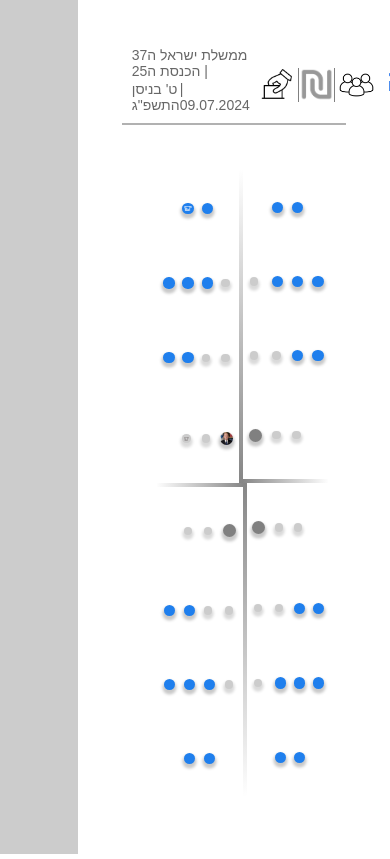
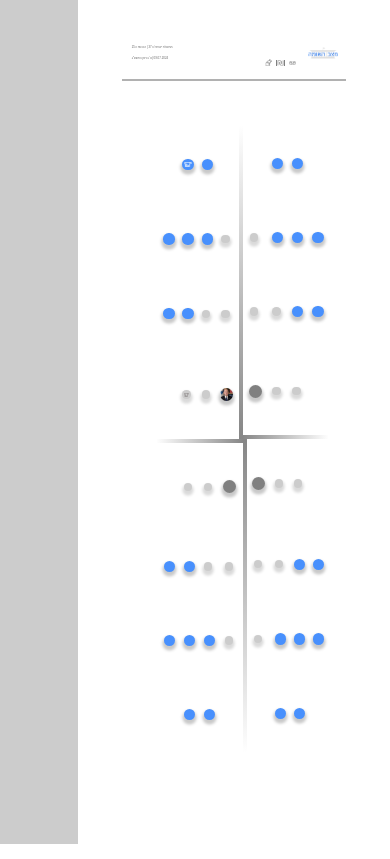
Before and after one commit to TheBlueBear02/StateOfTheNation, a Flask app: page / in a window 390 px wide; the page is wider, and only the part inside the window is pictured. Run offline with Flask 3, Linux system fonts and the light colour scheme; lists and menus that the app fills with data are empty.

Commit message:
responsive header

```diff
--- a/static/base_style.css
+++ b/static/base_style.css
@@ -1,4 +1,9 @@
+html {
+  touch-action: manipulation;
+  zoom: 100%;
+}
 body {
+
     font-family: Arial, sans-serif;
     background-color: #fff;
     margin: 0;
--- a/static/header_style.css
+++ b/static/header_style.css
@@ -1,17 +1,28 @@
+html {
+    touch-action: manipulation;
+    zoom: 100%;
+}
 .header_table{
     width: 100%;
     height: 5vh;
     padding: 0;
     margin-top: 2vh;
+    max-height: 5vh;
 }
 .header_info{
     color: rgb(103, 103, 103);
     padding: 0px;
-    font-size: 14px;
+    font-size: 0.75vw;
     margin: 0;
     font-weight:500;
     width: 100%;
     display: flex;
+}
+#date_table{
+    margin-top: 8%;
+    width: 100%;
+    height: 70%;
+
 }
 .nav_table{
     direction: rtl;
@@ -24,12 +35,11 @@
 }
 p {
     margin: 0;
-    padding: 0;
     padding-right: 5px;
 }
 
 .nav_icon{
-    width: 35px;
+    width: 1.8vw;
     cursor: pointer;
     margin-top: 20px;
     display: flex;
@@ -37,7 +47,8 @@ p {
     margin-right: auto;
 }
 .nav_icon:hover{
-    width: 35px;
+    transform: scale(1.1);
+
 }
 
 .line{
@@ -48,3 +59,7 @@ th{
     margin-left: auto;
     margin-right: auto;
 }
+
+#logo:hover{
+    transform: scale(1.02);
+}
--- a/static/offices_style.css
+++ b/static/offices_style.css
@@ -1,3 +1,7 @@
+html {
+    touch-action: manipulation;
+    zoom: 100%;
+}
 #main_table{
     width: 100%;
     height: 95%;
@@ -21,7 +25,7 @@ tr, td{
     margin-left: 25%;
     height: 6vw;
     width: 6vw;
-    background-color: #1f7fed;
+    background-color: #4890FD;
     border-radius: 50%;
     display: inline-block;
     cursor: pointer;
@@ -32,6 +36,7 @@ tr, td{
     width: 6vw;
     background-color:  #56a2fa;
     margin-left: 25%;
+    transform: scale(1.2);
 }
 .kpi_icon{
     width: 4vw;
@@ -48,12 +53,15 @@ tr, td{
     display: inline-block;
     cursor: pointer;
     box-shadow: 0px 3px 3px .1em rgb(218, 218, 218);
+
 }
 .policies_bubble:hover{
     height: 4.6vw;
     width: 4.6vw;
     background-color:  rgb(221, 221, 221);
     margin-left: 25%;
+    transform: scale(1.2);
+
 }
 .policies_icon{
     width: 3vw;
--- a/templates/base.html
+++ b/templates/base.html
@@ -2,9 +2,7 @@
 <html lang="en">
 <head>
     <link rel="icon" type="image/x-icon" href="/static/images/logo.png">
-
     <meta charset="UTF-8">
-    <meta name="viewport" content="width=device-width, initial-scale=1.0">
     <title>מצב האומה</title>
     <link rel="stylesheet" href="{{ url_for('static', filename='base_style.css') }}">
 </head>
--- a/templates/header.html
+++ b/templates/header.html
@@ -4,7 +4,7 @@
 <table class="header_table">
     <tr>
         <td style="width: 27vw;">
-            <table id="date_table" style="margin-top: 10px; width: 100%;height: 80%;">
+            <table id="date_table">
                 <tr>
                     <td class="header_info"><p>ממשלת ישראל ה37 | הכנסת ה25</p></td>
                 </tr>
@@ -13,7 +13,7 @@
                 </tr>
             </table>
         </td>
-        <td style="width: 50%;">
+        <td style="width: 50vw;">
             <table style="float: right; width: 30%;margin-right: 5px;" id="nav_table">
                 <th><a href="#"><img class="nav_icon" src="/static/images/elections_icon.png" ></a></th>
                 <th><div class="line"><a href="#"><img class="nav_icon" src="/static/images/shekel_icon.png" ></a></div></th>
@@ -21,7 +21,7 @@
 
             </table>
         </td>
-        <td><a href="#" ><img onclick="change_view(0)" style=" float: right;" src="/static/images/logo3.png" width="160vw"></a></td>
+        <td id="logo" style="width: 18vw;"><a href="#" ><img onclick="change_view(0)" style=" float: right;" src="/static/images/logo3.png" width="100%"></a></td>
     </tr>
 </table>
 
--- a/templates/index.html
+++ b/templates/index.html
@@ -1,8 +1,12 @@
 {% extends 'base.html' %}
 {% block body %}
-<link rel="stylesheet" href="{{ url_for('static', filename='base_style.css') }}">
+<head>
+    <link rel="stylesheet" href="{{ url_for('static', filename='base_style.css') }}">
+</head>
+<body>
+    <iframe src="{{ url_for('offices') }}" class="iframe_main" id="0"></iframe>
+    <iframe src="{{ url_for('demography') }}" class="iframe_main hidden" id="1"></iframe>
+</body>
 
-<iframe src="{{ url_for('offices') }}" class="iframe_main" id="0"></iframe>
-<iframe src="{{ url_for('demography') }}" class="iframe_main hidden" id="1"></iframe>
 
 {% endblock %}
--- a/templates/offices.html
+++ b/templates/offices.html
@@ -3,7 +3,7 @@
     <table id="main_table">
         <tr>
             <td>
-                <table style="border-right: 12px solid; border-image-slice: 1; border-width: 4px;  border-image-source: linear-gradient(#ffffff, #858585);">
+                <table style="border-right: 6px solid; border-image-slice: 1; border-width: 4px;  border-image-source: linear-gradient(#ffffff, #858585);">
                     <tr><td></td><td><span class="kpi_bubble"><img class="kpi_icon" src="/static/images/offices/white_glass_icon.png"></span></td><td><span class="kpi_bubble"></span></td><td>   </td></tr>
                     <tr><td><span class="kpi_bubble"></span></td><td><span class="kpi_bubble"></span></td><td><span class="kpi_bubble"></span></td><td><span class="policies_bubble"></span></td></tr>
                     <tr><td><span class="kpi_bubble"></span></td><td><span class="kpi_bubble"></span></td><td><span class="policies_bubble"></span></td><td><span class="policies_bubble"></span></td></tr>
@@ -11,7 +11,7 @@
                 </table>
             </td>
             <td>
-                <table style="border-bottom: 12px solid; border-image-slice: 1; border-width: 4px;  border-image-source: linear-gradient(to right, #858585, #ffffff);">
+                <table style="border-bottom: 6px solid; border-image-slice: 1; border-width: 4px;  border-image-source: linear-gradient(to right, #858585, #ffffff);">
                     <tr><td></td><td><span class="kpi_bubble"></span></td><td><span class="kpi_bubble"></span></td></tr>
                     <tr><td><span class="policies_bubble"></span></td><td><span class="kpi_bubble"></span></td><td><span class="kpi_bubble"></span></td><td><span class="kpi_bubble"></span></td></tr>
                     <tr><td><span class="policies_bubble"></span></td><td><span class="policies_bubble"></span></td><td><span class="kpi_bubble"></span></td><td><span class="kpi_bubble"></span></td></tr>
@@ -21,7 +21,7 @@
         </tr>
         <tr>
             <td>
-                <table  style="border-top: 12px solid; border-image-slice: 1; border-width: 4px;  border-image-source: linear-gradient(to left, #858585, #ffffff);">
+                <table  style="border-top: 6px solid; border-image-slice: 1; border-width: 4px;  border-image-source: linear-gradient(to left, #858585, #ffffff);">
                     <tr><td></td><td><span class="policies_bubble"></span></td><td><span class="policies_bubble"></span></td><td><span class="main_bubble"></span></td></tr>
                     <tr><td><span class="kpi_bubble"></span></td><td><span class="kpi_bubble"></span></td><td><span class="policies_bubble"></span></td><td><span class="policies_bubble"></span></td></tr>
                     <tr><td><span class="kpi_bubble"></span></td><td><span class="kpi_bubble"></span></td><td><span class="kpi_bubble"></span></td><td><span class="policies_bubble"></span></td></tr>
@@ -29,7 +29,7 @@
                 </table>
             </td>
             <td>
-                <table  style="border-left: 12px solid; border-image-slice: 1; border-width: 4px;  border-image-source: linear-gradient( #858585, #ffffff);">
+                <table  style="border-left: 6px solid; border-image-slice: 1; border-width: 4px;  border-image-source: linear-gradient( #858585, #ffffff);">
                     <tr><td><span class="main_bubble"></span></td><td><span class="policies_bubble"></span></td><td><span class="policies_bubble"></span></td><td></td></tr>
                     <tr><td><span class="policies_bubble"></span></td><td><span class="policies_bubble"></span></td><td><span class="kpi_bubble"></span></td><td><span class="kpi_bubble"></span></td></tr>
                     <tr><td><span class="policies_bubble"></span></td><td><span class="kpi_bubble"></span></td><td><span class="kpi_bubble"></span></td><td><span class="kpi_bubble"></span></td></tr>
```
